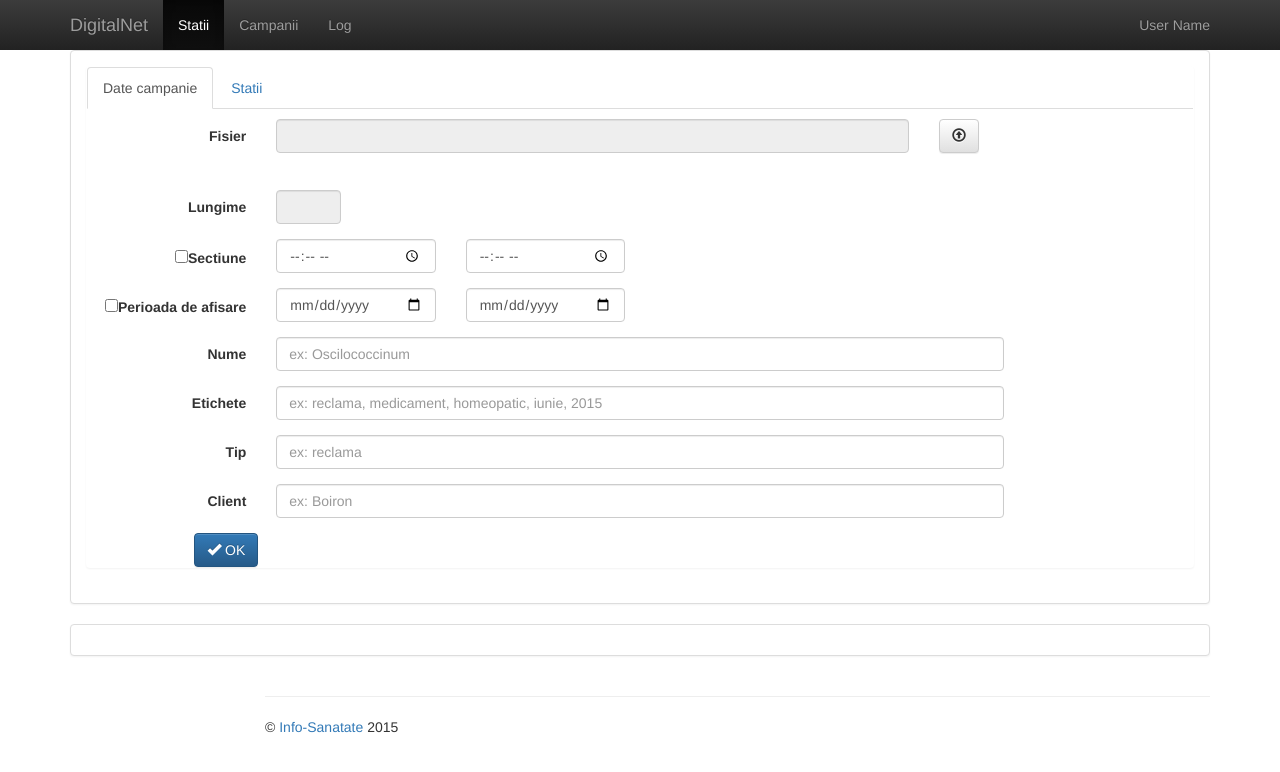
After one commit to urucualex/digitalnet, a CodeIgniter app: page /database/index.php/media/item in a window 1280 px wide. The commit adds this page. Shown: the top 772 px of the page. Run offline with CodeIgniter, Linux system fonts and the light colour scheme; some libraries are stand-ins or nearby versions.

Commit message:
Add media item view, update other views

```diff
--- a/application/controllers/Media.php
+++ b/application/controllers/Media.php
@@ -22,4 +22,8 @@ class Media extends CI_Controller {
 	{
 		$this->load->view('media');
 	}
+
+	public function item() {
+		$this->load->view('media_item');
+	}
 }
--- /dev/null
+++ b/application/views/media_item.php
@@ -0,0 +1,216 @@
+<?php
+    $this->load->view('header');
+    $this->load->view('menu');
+?>
+
+
+<div class="container">
+	<div class="panel panel-default">
+		<div class="panel-body">
+			<div role="tabpanel" class="panel">
+				<!-- Nav tabs -->
+				<ul class="nav nav-tabs" role="tablist">
+					<li role="presentation" class="active"><a href="#properties" aria-controls="properties" role="tab" data-toggle="tab">Date campanie</a></li>
+					<li role="presentation"><a href="#players" aria-controls="players" role="tab" data-toggle="tab">Statii</a></li>
+				</ul>
+			  	<!-- Tab panes -->
+			  	<div class="tab-content">
+				    <div role="tabpanel" class="tab-pane active" id="properties">
+						<div class="row">
+				    		<div class="col-sm-12">
+				    			<form class="form-horizontal">
+				    				<div class="form-group">
+				    					<label class="col-sm-2 control-label">Fisier</label>
+				    					<div class="col-sm-7">
+				    						<input type="text" readonly="readonly" class="form-control" name="filename"/>
+				    					</div>
+				    					<div class="col-sm-1">
+				    						<label for="file" class="btn btn-default">
+				    							<span class="glyphicon glyphicon-upload"></span>
+				    						</label>
+			    							<div style="visibility: hidden; display: inline-block">
+			    								<input id="file" type="file" name="file"/>
+			    							</div>
+				    					</div>
+				    				</div>
+
+				    				<div class="form-group">
+				    					<label class="col-sm-2 control-label">Lungime</label>
+				    					<div class="col-sm-1">
+				    						<input type="text" readonly="" class="form-control" name="length"/>
+				    					</div>
+				    				</div>
+
+				    				<div class="form-group">
+				    					<label class="col-sm-2 control-label"><input type="checkbox" name="use_section">Sectiune</label>
+				    					<div class="col-sm-2">
+				    						<input type="time" class="form-control" name="section_start"/>
+				    					</div>
+				    					<div class="col-sm-2">
+				    						<input type="time" class="form-control" name="section_end"/>
+				    					</div>
+				    				</div>
+
+
+				    				<div class="form-group">
+				    					<label class="col-sm-2 control-label"><input type="checkbox" name="use_section">Perioada de afisare</label>
+				    					<div class="col-sm-2">
+				    						<input type="date" class="form-control" name="campaign_start"/>
+				    					</div>
+				    					<div class="col-sm-2">
+				    						<input type="date" class="form-control" name="campaign_end"/>
+				    					</div>
+				    				</div>
+
+				    				<div class="form-group">
+				    					<label class="col-sm-2 control-label">Nume</label>
+				    					<div class="col-sm-8">
+				    						<input type="text" placeholder="ex: Oscilococcinum" class="form-control" name="location"/>
+				    					</div>
+				    				</div>
+
+				    				<div class="form-group">
+				    					<label class="col-sm-2 control-label">Etichete</label>
+				    					<div class="col-sm-8">
+				    						<input type="text" placeholder="ex: reclama, medicament, homeopatic, iunie, 2015" class="form-control" name="location"/>
+				    					</div>
+				    				</div>
+
+				    				<div class="form-group">
+				    					<label class="col-sm-2 control-label">Tip</label>
+				    					<div class="col-sm-8">
+				    						<input type="text" placeholder="ex: reclama" class="form-control" name="location"/>
+				    					</div>
+				    				</div>
+
+				    				<div class="form-group">
+				    					<label class="col-sm-2 control-label">Client</label>
+				    					<div class="col-sm-8">
+				    						<input type="text" placeholder="ex: Boiron" class="form-control" name="location"/>
+				    					</div>
+				    				</div>
+
+				    				<div class="col-sm-10 col-sm-offset-1">
+				    					<button class="btn btn-primary"> <span class="glyphicon glyphicon-ok">	</span> OK</button>
+				    				</div>
+				    			</form>
+				    		</div>
+				    	</div>
+				    </div>
+				    <div role="tabpanel" class="tab-pane" id="players">
+				    	<div class="row">
+					    	<div class="col-sm-2">
+					    		<a href="#" class="btn btn-primary">
+					    			<span class="glyphicon glyphicon-plus"></span>
+					    			Adauga playere
+					    		</a>
+					    	</div>
+					    	<div class="col-sm-2">
+					    		<a href="#" class="btn btn-danger">
+					    			<span class="glyphicon glyphicon-remove"></span>
+					    			Sterge playere
+					    		</a>
+					    	</div>
+				    	</div>
+						<table class="table table-striped">
+							<thead>
+								<tr>
+									<th>#</th>
+									<th>Selecteaza</th>
+									<th>Nume</th>
+									<th>Label</th>
+									<th>Judet</th>
+									<th>Oras</th>
+									<th>Ultimul mesaj</th>
+									<th>Ultimul update</th>
+									<th>Spoturi astazi</th>
+									<th>Lungime playlist</th>
+									<th>Observatii</th>
+			 					</tr>
+							</thead>
+							<tbody>
+								<tr>
+									<td>1</td>
+									<td>
+										<input type="checkbox" name=""/>
+									</td>
+									<td>Spitalul Elias 1</td>
+									<td>1, spital, maternitate</td>
+									<td>Bucuresti</td>
+									<td>Sector 1</td>
+									<td>14-mar-2015 14:23</td>
+									<td>14-mar-2015 09:00</td>
+									<td>23</td>
+									<td>45:00</td>
+									<td></td>
+								</tr>
+								<tr>
+									<td>1</td>
+									<td>
+										<input type="checkbox" name=""/>
+									</td>
+									<td>Spitalul Elias 1</td>
+									<td>1, spital, maternitate</td>
+									<td>Bucuresti</td>
+									<td>Sector 1</td>
+									<td>14-mar-2015 14:23</td>
+									<td>14-mar-2015 09:00</td>
+									<td>23</td>
+									<td>45:00</td>
+									<td></td>
+								</tr>
+								<tr>
+									<td>1</td>
+									<td>
+										<input type="checkbox" name=""/>
+									</td>
+									<td>Spitalul Elias 1</td>
+									<td>1, spital, maternitate</td>
+									<td>Bucuresti</td>
+									<td>Sector 1</td>
+									<td>14-mar-2015 14:23</td>
+									<td>14-mar-2015 09:00</td>
+									<td>23</td>
+									<td>45:00</td>
+									<td></td>
+								</tr>
+								<tr>
+									<td>1</td>
+									<td>
+										<input type="checkbox" name=""/>
+									</td>
+									<td>Spitalul Elias 1</td>
+									<td>1, spital, maternitate</td>
+									<td>Bucuresti</td>
+									<td>Sector 1</td>
+									<td>14-mar-2015 14:23</td>
+									<td>14-mar-2015 09:00</td>
+									<td>23</td>
+									<td>45:00</td>
+									<td></td>
+								</tr>
+
+							</tbody>
+						</table>
+				    </div>
+			  	</div>
+			</div>
+		</div>
+	</div>
+</div> <!-- container -->
+
+
+
+
+
+<div class="container">
+	<div class="panel panel-default">
+		<div class="panel-body">
+
+		</div>
+	</div>
+</div> <!-- container -->
+
+
+<?php
+    $this->load->view('footer');
--- a/application/views/menu.php
+++ b/application/views/menu.php
@@ -18,11 +18,11 @@
                     <a href="/media">Campanii</a>
                 </li>
                 <li>
-                    <a href="/log">Log</a>
+                    <a href="#/log">Log</a>
                 </li>
             </ul>
             <ul class="nav navbar-nav navbar-right">
-                <li><a href="/user">User Name</a></li>
+                <li><a href="#/user">User Name</a></li>
             </ul>
         </nav>
     </div>
--- a/css/main.css
+++ b/css/main.css
@@ -20,3 +20,8 @@
 .nav-sidebar .filter-list-box label {
 	margin-left: inherit;
 }
+
+
+.nav-tabs {
+	margin-bottom: 10px;
+}
```
Also changed, not shown: application/views/client.php (+8 -13 lines).
